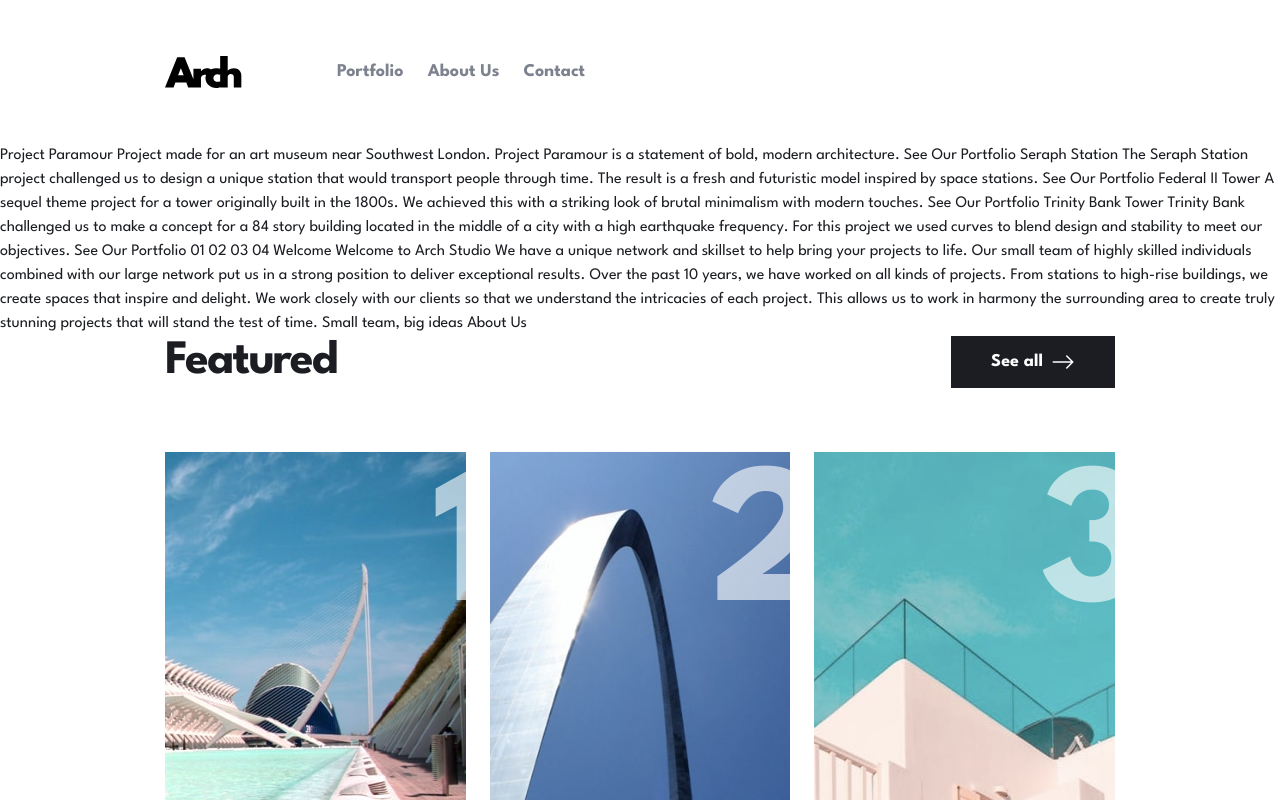
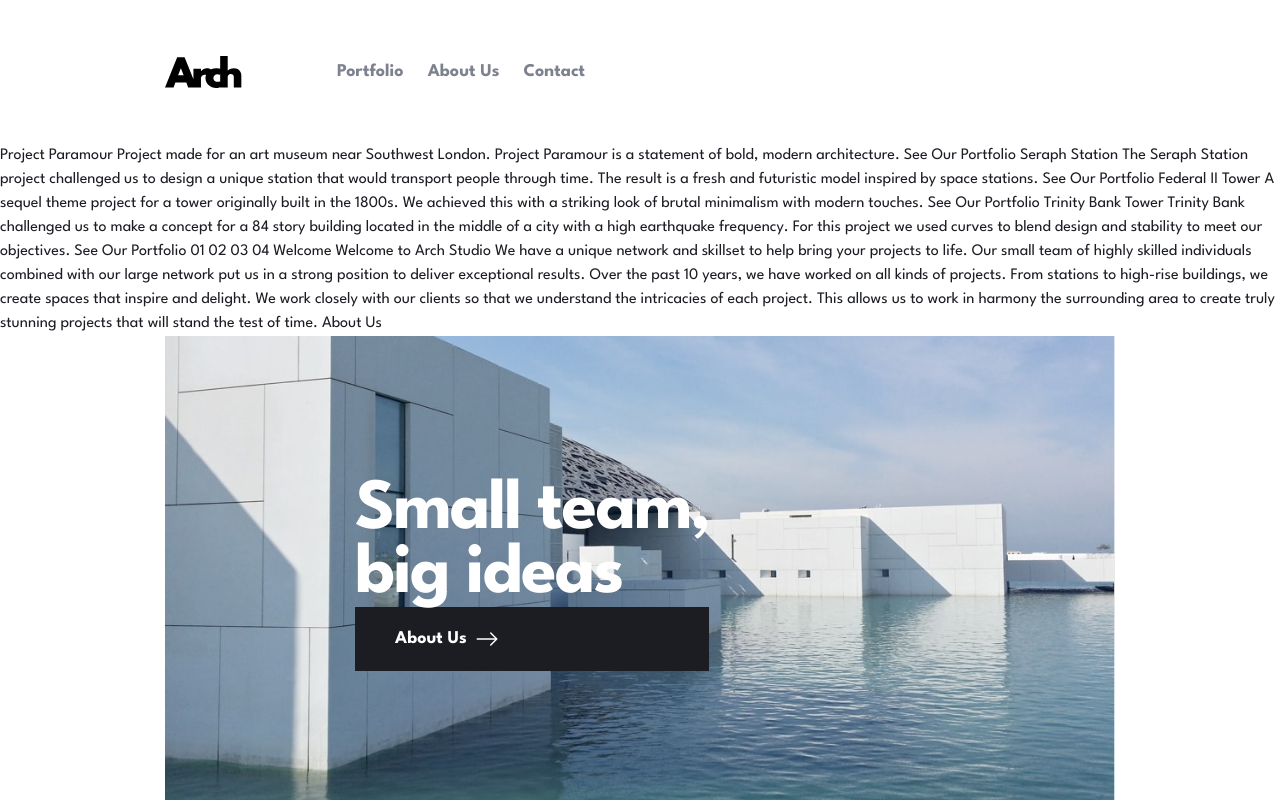
Before and after one commit to KingJosephI/architect-app, a Next.js app: page / in a window 1280 px wide. Shown: the top 800 px of the page. Built offline with nearby package versions, Linux system fonts and the light colour scheme.

Commit message:
fix: decrease the right distance inside the FeaturedCard

```diff
--- a/app/common/FeaturedCard/FeaturedCard.tsx
+++ b/app/common/FeaturedCard/FeaturedCard.tsx
@@ -28,7 +28,7 @@ const FeaturedCard = ({ title, number, image }: IPortfolioCard) => {
           View All Projects
         </span>
       </div>
-      <span className="absolute top-0 -right-0 lg:-right-7 hidden md:block text-[200px] leading-[200px] -tracking-[5px] font-bold text-[#ffffff9c]">
+      <span className="absolute top-0 -right-0 lg:-right-4 hidden md:block text-[200px] leading-[200px] -tracking-[5px] font-bold text-[#ffffff9c]">
         {number}
       </span>
     </article>
--- a/app/page.tsx
+++ b/app/page.tsx
@@ -26,8 +26,36 @@ export default function Home() {
       to high-rise buildings, we create spaces that inspire and delight. We work
       closely with our clients so that we understand the intricacies of each
       project. This allows us to work in harmony the surrounding area to create
-      truly stunning projects that will stand the test of time. Small team, big
-      ideas About Us
+      truly stunning projects that will stand the test of time. About Us
+      <section className="relative md:mx-[40px] lg:mx-[165px]">
+        <picture>
+          <source
+            media="(min-width:1024px)"
+            srcSet="/assets/home/desktop/image-small-team.jpg"
+          />
+          <source
+            media="(min-width:768px)"
+            srcSet="/assets/home/tablet/image-small-team.jpg"
+          />
+          <img
+            src="/assets/home/mobile/image-small-team.jpg"
+            alt="Porfolio Cover Illustration"
+            // className="hover:opacity-80 "
+          />
+        </picture>
+        <article className="absolute bottom-[30%] left-8 md:left-[58px] lg:left-[190px]">
+          <h2 className="text-white font-bold text-7xl leading-[64px] -tracking-[2px]">
+            <div>Small team,</div>
+            big ideas
+          </h2>
+          <div className="hover:cursor-pointer hover:bg-darkGray px-10 py-5 flex gap-2 items-center bg-veryDarkBlue text-white">
+            <Link href="/portfolio" className="font-bold text-[18px] leading-6">
+              About Us
+            </Link>
+            <BsArrowRight className="text-2xl" />
+          </div>
+        </article>
+      </section>
       <section className="grid px-8 md:mb-[200px] md:px-[40px] lg:px-[165px]">
         <div className="flex justify-between pb-16">
           <h2 className="font-bold text-5xl leading-[52px] -tracking-[1.71px]">
--- a/app/portfolio/PortfolioCard/PortfolioCard.tsx
+++ b/app/portfolio/PortfolioCard/PortfolioCard.tsx
@@ -1,5 +1,4 @@
 "use client";
-
 interface ICoverImage {
   desktop: string;
   tablet: string;
```
